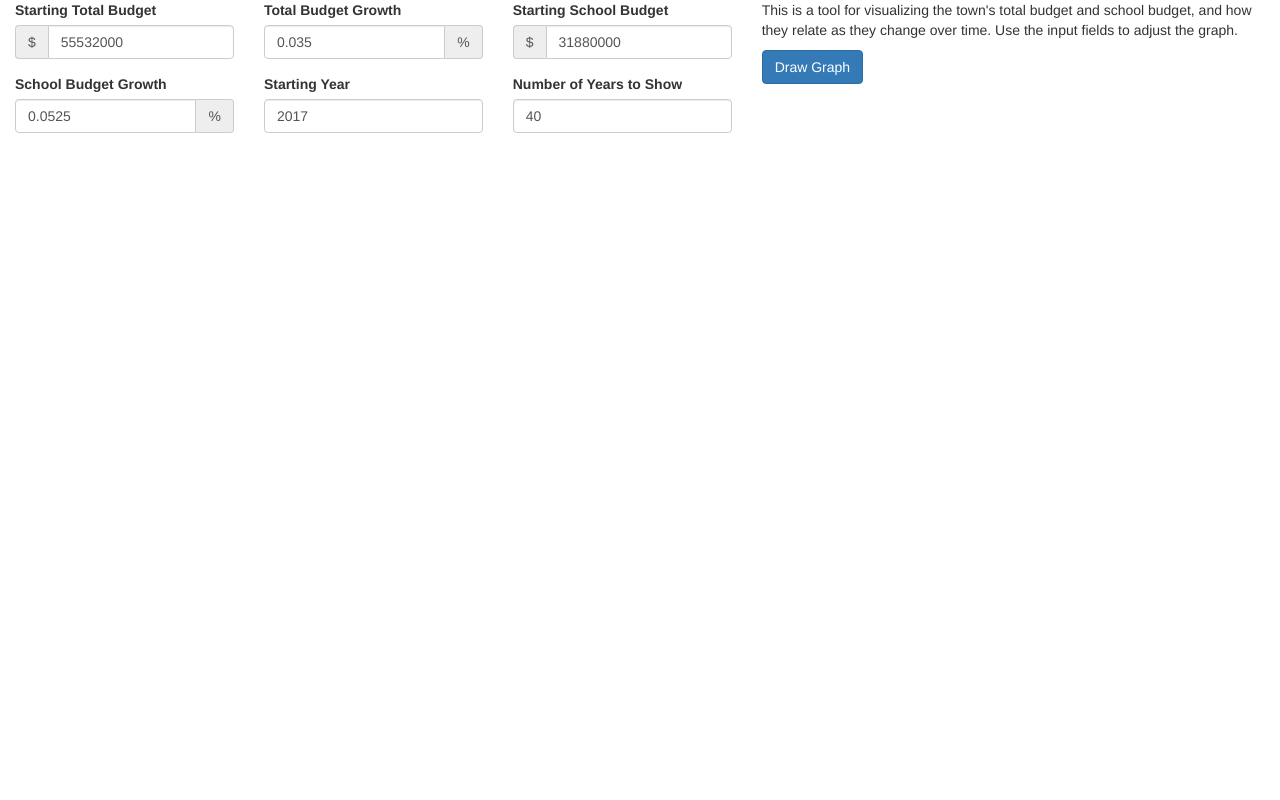
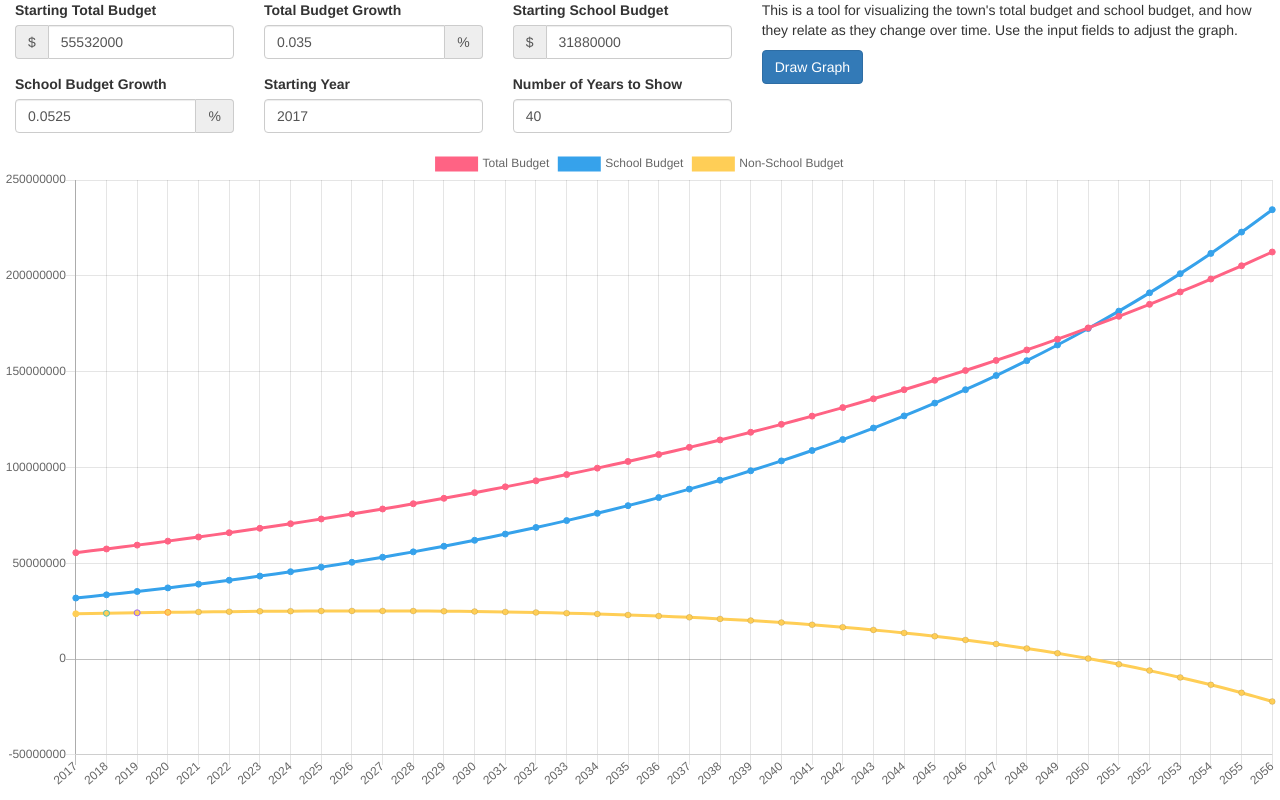
Before and after one commit to dscush/budget-visualizer, a plain HTML site: page index.html in a window 1280 px wide. Drawn offline with nearby package versions, Linux system fonts and the light colour scheme.

Commit message:
Draw graph on page load

```diff
--- a/index.html
+++ b/index.html
@@ -66,6 +66,9 @@
     </form>
 <canvas id="myChart"></canvas>
 <script>
+    $(document).ready(function() {
+        drawGraph();
+    });
     $('#parametersForm').submit(function () {
         drawGraph();
         return false;
```
